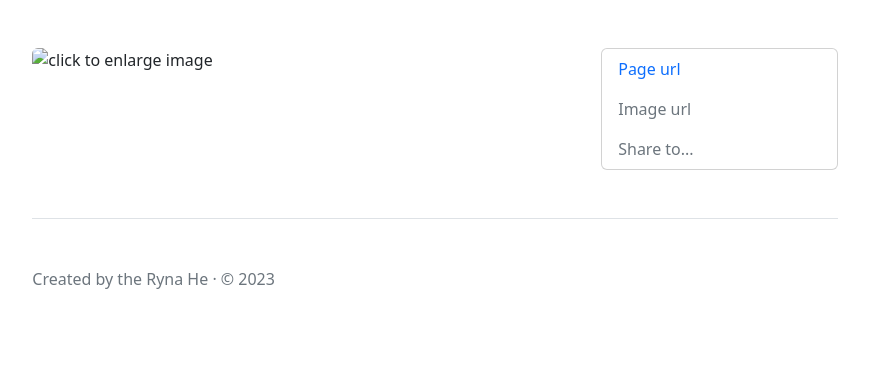
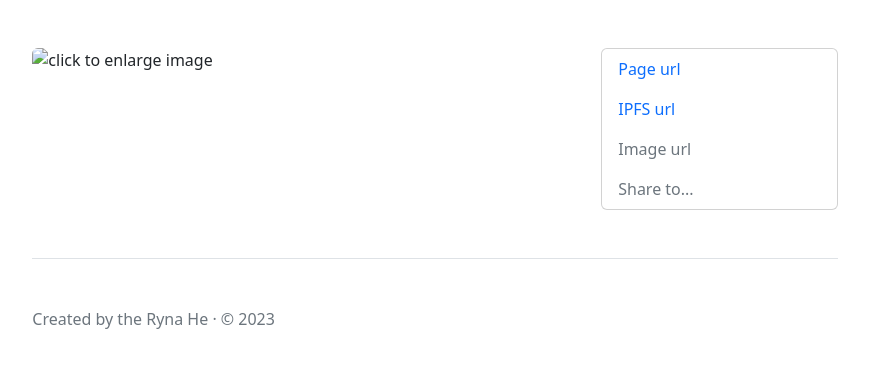
Before and after one commit to ryanho/imgfs, a Django app: template templates/backend/show_image.html in a window 1280 px wide. Shown: the part 101-469 px from the top of the page, without its empty margins (205-1074 px from the left). Run offline with Django 4.2, Linux system fonts and the light colour scheme; the template is opened without the code that fills it, so the values that code supplies are empty.

Commit message:
新增ipfs url

```diff
--- a/templates/backend/show_image.html
+++ b/templates/backend/show_image.html
@@ -21,6 +21,9 @@
                     <ul class="nav flex-column">
                       <li class="nav-item">
                         <a class="nav-link" href="#">Page url</a>
+                      </li>
+                      <li class="nav-item">
+                          <a class="nav-link" href="http://127.0.0.1:8080/ipfs/{{ image.cid }}?filename={{ image.filename }}">IPFS url</a>
                       </li>
                       <li class="nav-item">
                         {% if imgurl is None %}
```
